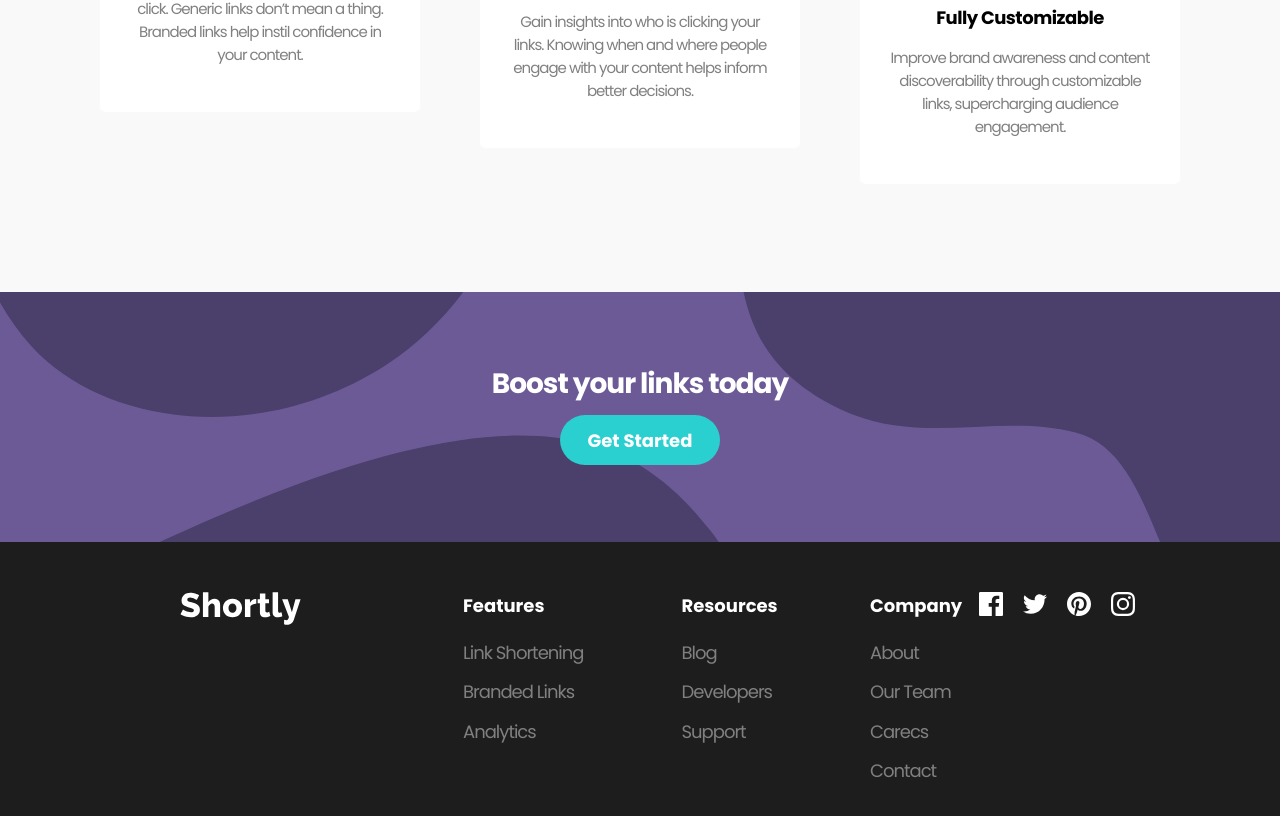
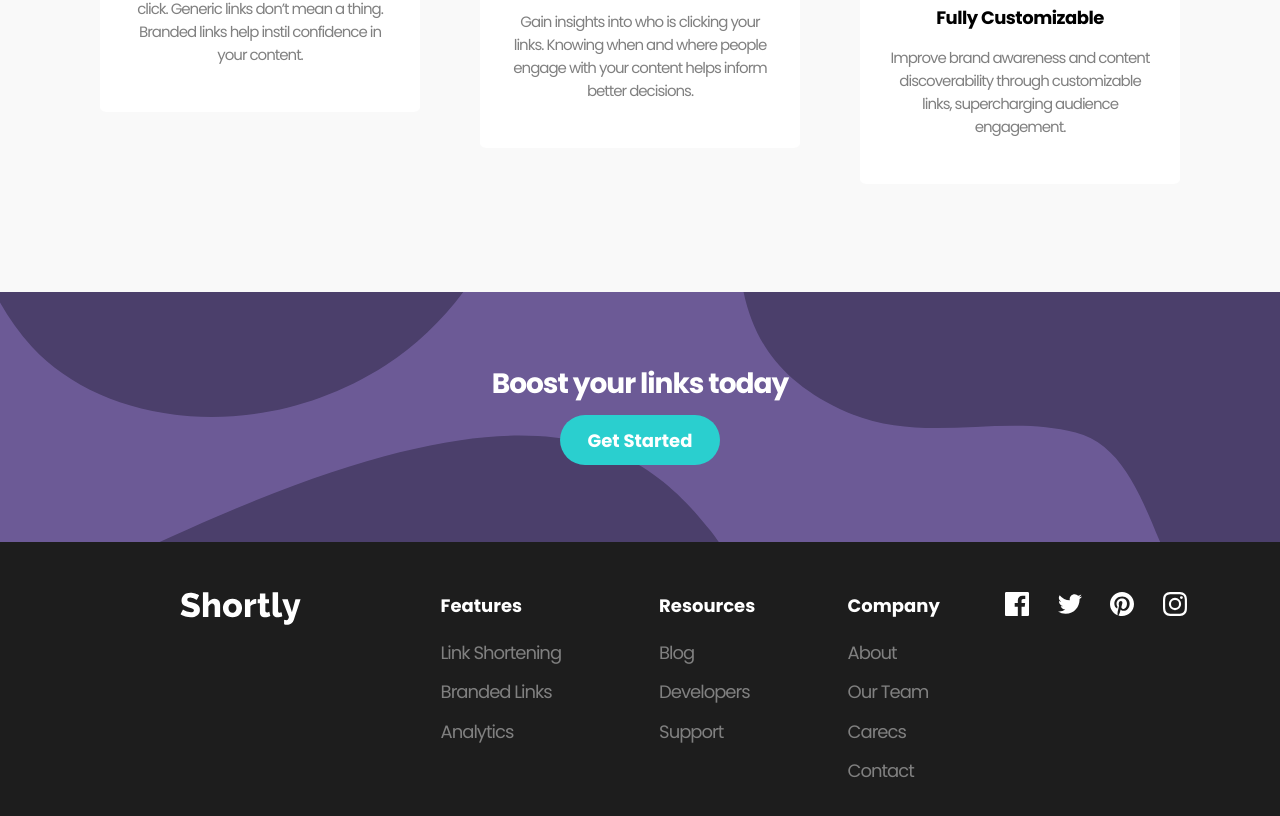
Before and after one commit to Estefannyleyva/desafio-maquetado-9g, a plain HTML site: page index.html in a window 1280 px wide. Shown: the part 1364-2180 px from the top of the page. Drawn offline with Linux system fonts and the light colour scheme.

Commit message:
Update style.css

```diff
--- a/css/style.css
+++ b/css/style.css
@@ -7,7 +7,7 @@
         letter-spacing: -1px;
         margin: 0;
         padding: 0;
-        transition: all .3s ease;
+        transition: all .4s ease;
     }
 
 /* MOBILE */
@@ -448,7 +448,6 @@
         top: 35%;
         margin-left: 30px;
         align-self: center;
-        height: 100px;
     }
 
     nav .hamburger-wrapper {
@@ -770,11 +769,12 @@
 
     footer{
         background: #1D1D1D;
+        position: relative;
+        display: flex;
         color: white;
-        display: flex;
         flex-direction: row;
+        justify-content: space-between;
         align-items: flex-start;
-        justify-content: space-between;
         padding: 50px 0px 50px 0px;
         width: 100%;
         height: 500px;
@@ -788,7 +788,8 @@
         display: flex;
         position: relative;
         align-items: flex-start;
-        margin-left: 9em;
+        margin-left: 7em;
+
     }
 
     .article-container{
@@ -819,8 +820,7 @@
         height: auto;
         cursor: pointer;
         align-items: center;
-        margin-right: 2em;
-        right: 7%;
+        right: 5%;
     }
 
     .redes svg {
```
